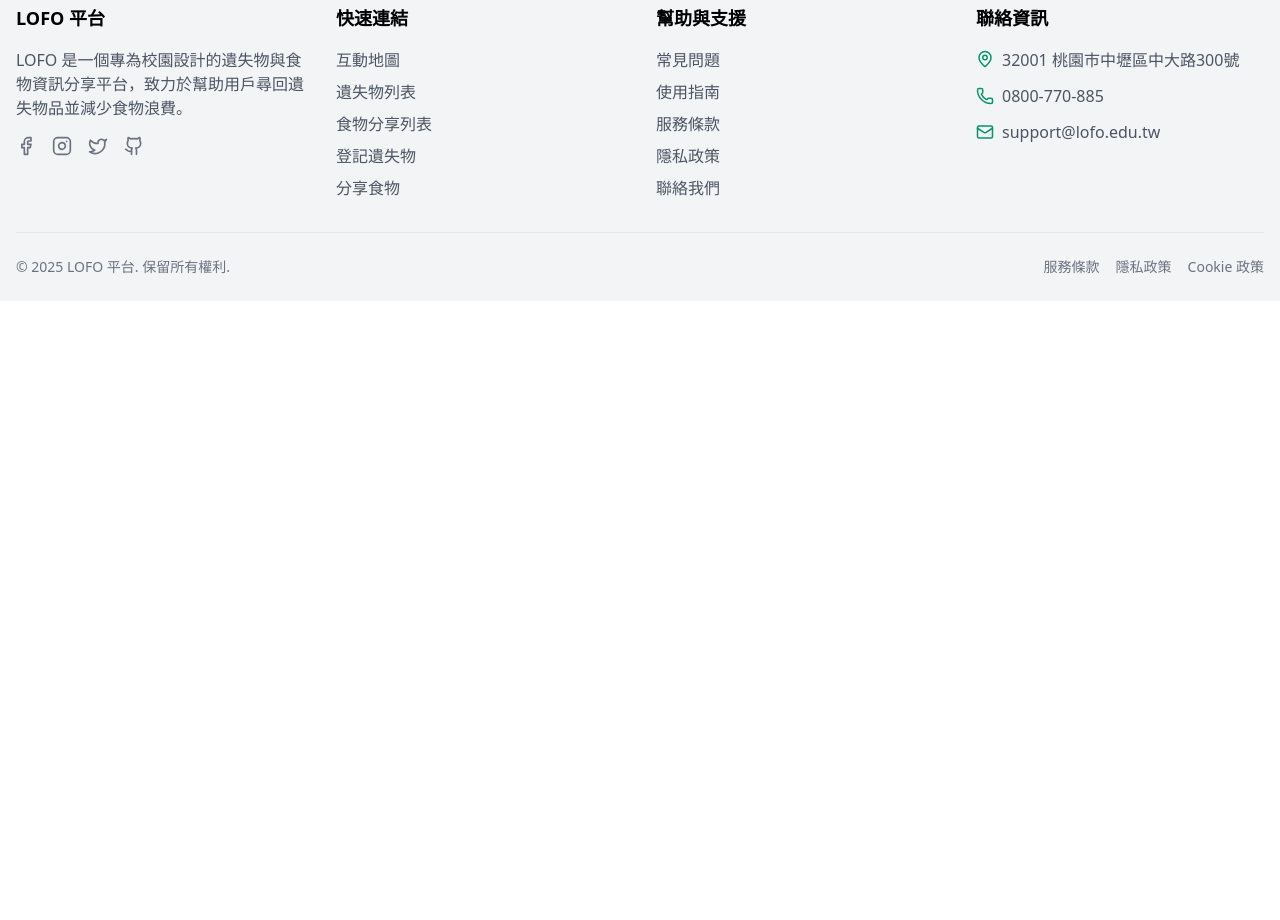
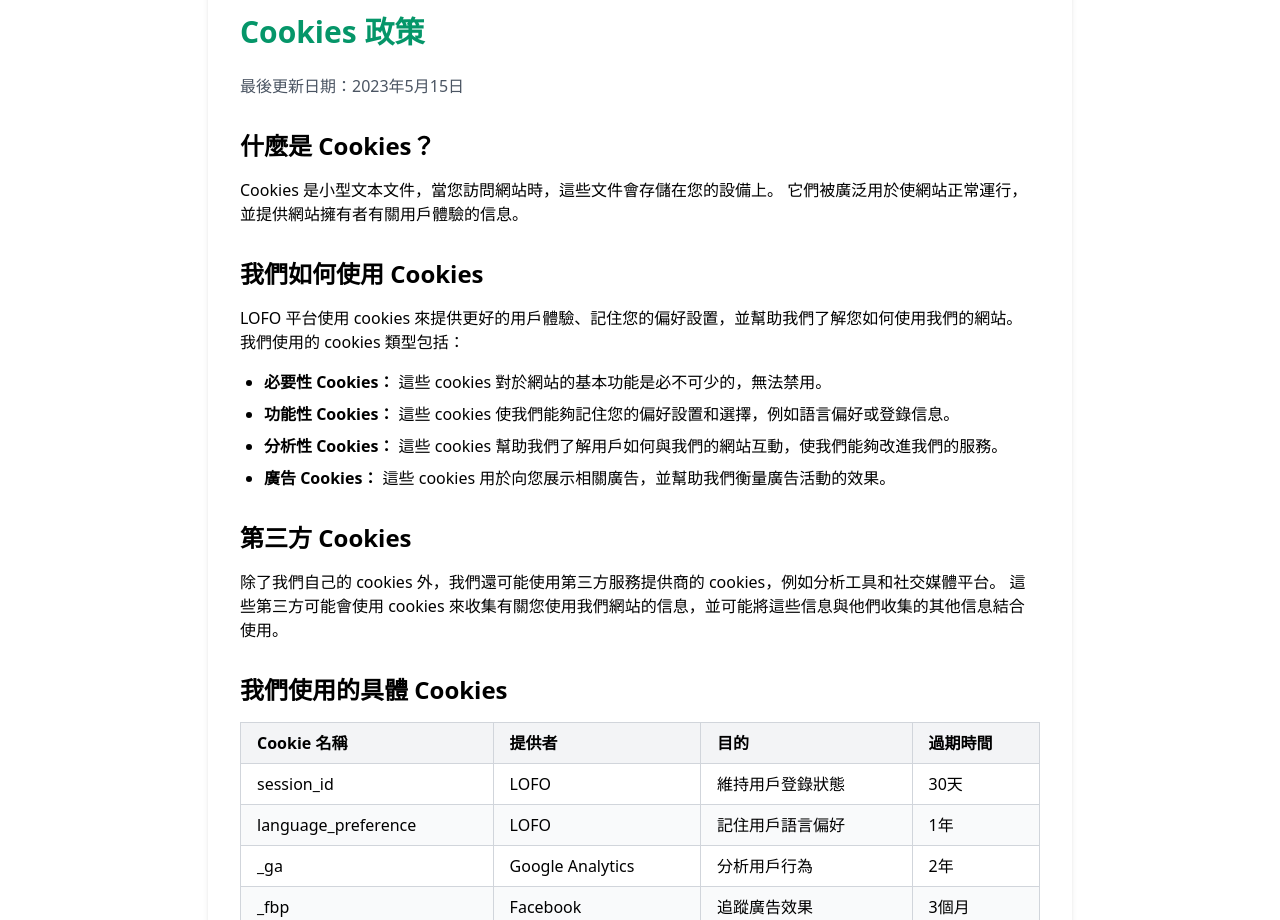
Before and after one commit to YuanWang08/LOFO-Flatform, a Nuxt app in the folder frontend/: page /cookies in a window 1280 px wide. Shown: the part 180-1100 px from the top of the page. Before the commit the page ends 800 px from the top, so only its background shows below. Built offline with nearby package versions, Linux system fonts and the light colour scheme.

Commit message:
新增 Cookies 政策頁面，詳細說明 Cookies 的使用、類型及管理方式，改善用戶對網站隱私政策的理解

```diff
--- a/frontend/pages/cookies/index.vue
+++ b/frontend/pages/cookies/index.vue
@@ -1,3 +1,214 @@
 <template>
-  <h1>This will be cookies page.</h1>
+  <div class="container mx-auto px-4 py-8 max-w-4xl">
+    <!-- 返回按鈕 -->
+    <div class="mb-6">
+      <NuxtLink
+        to="/"
+        class="inline-flex items-center px-4 py-2 border border-gray-300 rounded-md hover:bg-gray-50 transition-colors"
+      >
+        <ArrowLeft class="mr-2 h-4 w-4" />
+        返回首頁
+      </NuxtLink>
+    </div>
+
+    <div class="bg-white rounded-lg shadow-md p-8">
+      <h1 class="text-3xl font-bold mb-6 text-emerald-600">Cookies 政策</h1>
+
+      <div class="prose max-w-none">
+        <p class="text-gray-600 mb-8">最後更新日期：2023年5月15日</p>
+
+        <section class="mb-8">
+          <h2 class="text-2xl font-semibold mb-4">什麼是 Cookies？</h2>
+          <p>
+            Cookies 是小型文本文件，當您訪問網站時，這些文件會存儲在您的設備上。
+            它們被廣泛用於使網站正常運行，並提供網站擁有者有關用戶體驗的信息。
+          </p>
+        </section>
+
+        <section class="mb-8">
+          <h2 class="text-2xl font-semibold mb-4">我們如何使用 Cookies</h2>
+          <p class="mb-4">
+            LOFO 平台使用 cookies
+            來提供更好的用戶體驗、記住您的偏好設置，並幫助我們了解您如何使用我們的網站。
+            我們使用的 cookies 類型包括：
+          </p>
+          <ul class="list-disc pl-6 space-y-2">
+            <li>
+              <strong>必要性 Cookies：</strong> 這些 cookies
+              對於網站的基本功能是必不可少的，無法禁用。
+            </li>
+            <li>
+              <strong>功能性 Cookies：</strong> 這些 cookies
+              使我們能夠記住您的偏好設置和選擇，例如語言偏好或登錄信息。
+            </li>
+            <li>
+              <strong>分析性 Cookies：</strong> 這些 cookies
+              幫助我們了解用戶如何與我們的網站互動，使我們能夠改進我們的服務。
+            </li>
+            <li>
+              <strong>廣告 Cookies：</strong> 這些 cookies
+              用於向您展示相關廣告，並幫助我們衡量廣告活動的效果。
+            </li>
+          </ul>
+        </section>
+
+        <section class="mb-8">
+          <h2 class="text-2xl font-semibold mb-4">第三方 Cookies</h2>
+          <p>
+            除了我們自己的 cookies 外，我們還可能使用第三方服務提供商的
+            cookies，例如分析工具和社交媒體平台。 這些第三方可能會使用 cookies
+            來收集有關您使用我們網站的信息，並可能將這些信息與他們收集的其他信息結合使用。
+          </p>
+        </section>
+
+        <section class="mb-8">
+          <h2 class="text-2xl font-semibold mb-4">我們使用的具體 Cookies</h2>
+          <div class="overflow-x-auto">
+            <table class="min-w-full border-collapse border border-gray-300">
+              <thead>
+                <tr class="bg-gray-100">
+                  <th class="border border-gray-300 px-4 py-2 text-left">
+                    Cookie 名稱
+                  </th>
+                  <th class="border border-gray-300 px-4 py-2 text-left">
+                    提供者
+                  </th>
+                  <th class="border border-gray-300 px-4 py-2 text-left">
+                    目的
+                  </th>
+                  <th class="border border-gray-300 px-4 py-2 text-left">
+                    過期時間
+                  </th>
+                </tr>
+              </thead>
+              <tbody>
+                <tr>
+                  <td class="border border-gray-300 px-4 py-2">session_id</td>
+                  <td class="border border-gray-300 px-4 py-2">LOFO</td>
+                  <td class="border border-gray-300 px-4 py-2">
+                    維持用戶登錄狀態
+                  </td>
+                  <td class="border border-gray-300 px-4 py-2">30天</td>
+                </tr>
+                <tr class="bg-gray-50">
+                  <td class="border border-gray-300 px-4 py-2">
+                    language_preference
+                  </td>
+                  <td class="border border-gray-300 px-4 py-2">LOFO</td>
+                  <td class="border border-gray-300 px-4 py-2">
+                    記住用戶語言偏好
+                  </td>
+                  <td class="border border-gray-300 px-4 py-2">1年</td>
+                </tr>
+                <tr>
+                  <td class="border border-gray-300 px-4 py-2">_ga</td>
+                  <td class="border border-gray-300 px-4 py-2">
+                    Google Analytics
+                  </td>
+                  <td class="border border-gray-300 px-4 py-2">分析用戶行為</td>
+                  <td class="border border-gray-300 px-4 py-2">2年</td>
+                </tr>
+                <tr class="bg-gray-50">
+                  <td class="border border-gray-300 px-4 py-2">_fbp</td>
+                  <td class="border border-gray-300 px-4 py-2">Facebook</td>
+                  <td class="border border-gray-300 px-4 py-2">追蹤廣告效果</td>
+                  <td class="border border-gray-300 px-4 py-2">3個月</td>
+                </tr>
+              </tbody>
+            </table>
+          </div>
+        </section>
+
+        <section class="mb-8">
+          <h2 class="text-2xl font-semibold mb-4">如何管理 Cookies</h2>
+          <p class="mb-4">
+            大多數網絡瀏覽器允許您通過瀏覽器設置控制
+            cookies。您可以設置瀏覽器拒絕接受 cookies，或在設置 cookie
+            時通知您。 但請注意，禁用某些 cookies
+            可能會影響我們網站的功能和您的用戶體驗。
+          </p>
+          <p class="mb-4">以下是一些常見瀏覽器的 cookie 管理指南：</p>
+          <ul class="list-disc pl-6 space-y-2">
+            <li>
+              <a
+                href="https://support.google.com/chrome/answer/95647"
+                target="_blank"
+                rel="noopener noreferrer"
+                class="text-emerald-600 hover:underline"
+                >Google Chrome</a
+              >
+            </li>
+            <li>
+              <a
+                href="https://support.mozilla.org/zh-TW/kb/cookies-information-websites-store-on-your-computer"
+                target="_blank"
+                rel="noopener noreferrer"
+                class="text-emerald-600 hover:underline"
+                >Mozilla Firefox</a
+              >
+            </li>
+            <li>
+              <a
+                href="https://support.apple.com/zh-tw/guide/safari/sfri11471/mac"
+                target="_blank"
+                rel="noopener noreferrer"
+                class="text-emerald-600 hover:underline"
+                >Safari</a
+              >
+            </li>
+            <li>
+              <a
+                href="https://support.microsoft.com/zh-tw/microsoft-edge/在-microsoft-edge-中刪除-cookie-63947406-40ac-c3b8-57b9-2a946a29ae09"
+                target="_blank"
+                rel="noopener noreferrer"
+                class="text-emerald-600 hover:underline"
+                >Microsoft Edge</a
+              >
+            </li>
+          </ul>
+        </section>
+
+        <section class="mb-8">
+          <h2 class="text-2xl font-semibold mb-4">Cookie 同意</h2>
+          <p>
+            當您首次訪問我們的網站時，我們會要求您同意使用非必要性
+            cookies。您可以隨時通過點擊網站底部的「Cookie 設置」來更改您的
+            cookie 偏好。
+          </p>
+        </section>
+
+        <section class="mb-8">
+          <h2 class="text-2xl font-semibold mb-4">政策變更</h2>
+          <p>
+            我們可能會不時更新此 Cookie
+            政策。任何變更將在本頁面上發布，如有重大變更，我們將通過網站通知或電子郵件通知您。
+            我們建議您定期查看此頁面以了解我們 Cookie 使用的最新信息。
+          </p>
+        </section>
+
+        <section>
+          <h2 class="text-2xl font-semibold mb-4">聯絡我們</h2>
+          <p class="mb-4">
+            如果您對我們的 Cookie 政策有任何疑問或需要更多信息，請聯絡我們：
+          </p>
+          <ul class="list-disc pl-6 space-y-2">
+            <li>電子郵件：privacy@lofo.example.com</li>
+            <li>電話：(02) 1234-5678</li>
+            <li>地址：台北市信義區松高路1號</li>
+          </ul>
+          <p class="mt-4">
+            您也可以訪問我們的<NuxtLink
+              to="/privacy"
+              class="text-emerald-600 hover:underline"
+              >隱私政策</NuxtLink
+            >頁面，了解更多關於我們如何處理您的個人數據的信息。
+          </p>
+        </section>
+      </div>
+    </div>
+  </div>
 </template>
+
+<script setup>
+import { ArrowLeft } from "lucide-vue-next";
+</script>
```
